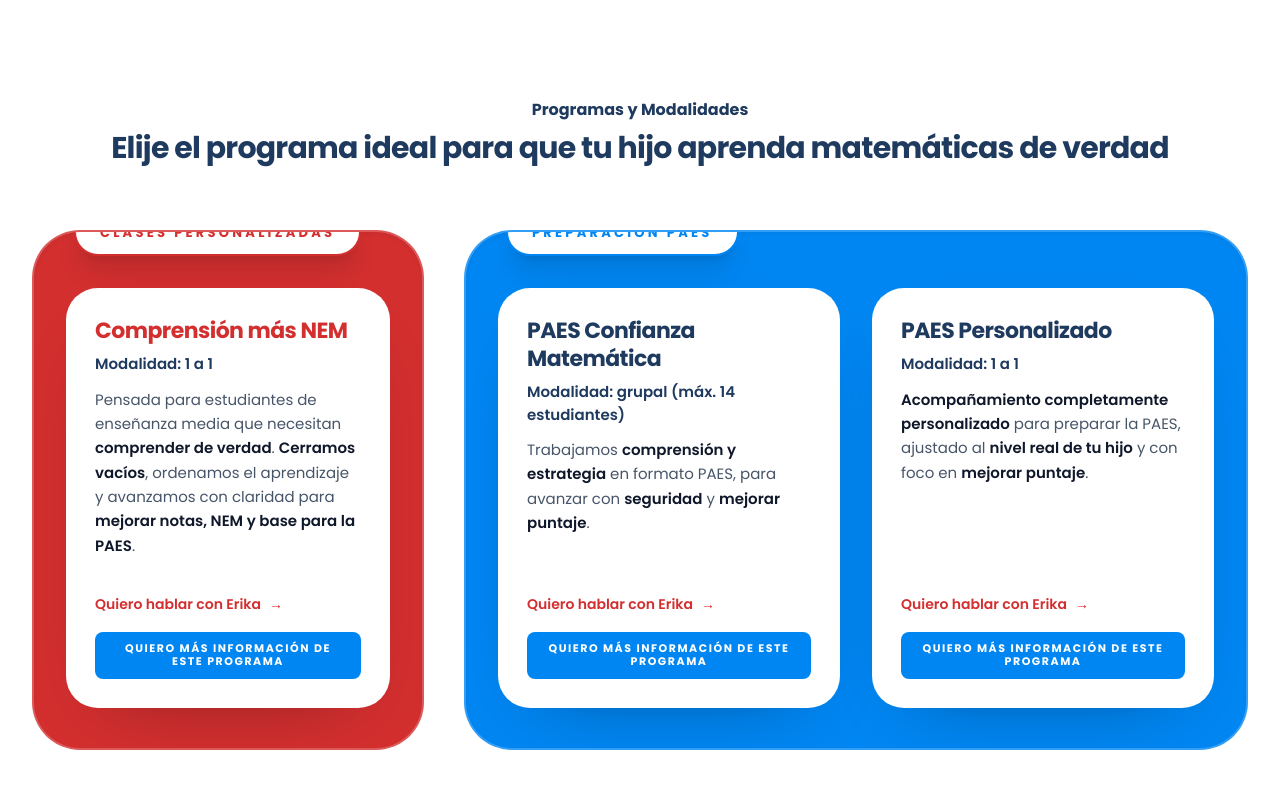
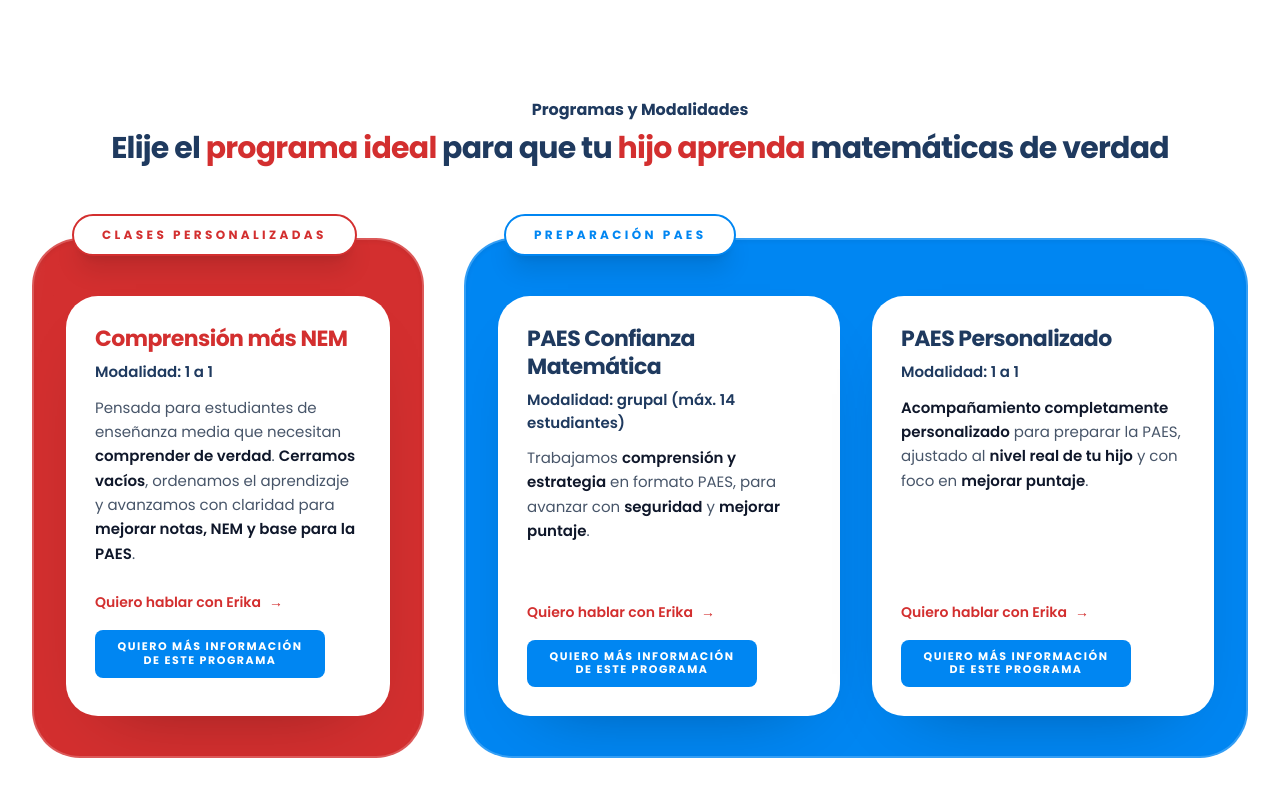
Before and after one commit to Andy-Montes/erikalaprofedemate, a React (Vite) app: page / in a window 1280 px wide. Shown: the part 1800-2600 px from the top of the page. Built offline with nearby package versions, Linux system fonts and the light colour scheme.

Commit message:
Refine Programs shine with elegant diagonal highlights

```diff
--- a/components/Programs.tsx
+++ b/components/Programs.tsx
@@ -24,9 +24,9 @@
 
   // Botón compacto, sin “show”, sin glow, sin scale
   const infoBtn =
-    "inline-flex items-center justify-center bg-[#0086f2] text-white font-bold " +
-    "text-[10px] sm:text-[11px] uppercase tracking-[0.14em] " +
-    "py-2.5 px-4 rounded-lg leading-tight " +
+    "inline-flex flex-col items-center justify-center bg-[#0086f2] text-white font-bold " +
+    "text-[10px] sm:text-[11px] uppercase tracking-[0.14em] text-center " +
+    "py-2.5 px-3 rounded-lg leading-tight w-[220px] sm:w-[230px] " +
     "hover:bg-blue-700 active:opacity-95";
 
   return (
@@ -38,7 +38,8 @@
             Programas y Modalidades
           </span>
           <h2 className="text-2xl md:text-3xl font-black text-brandNavy leading-tight">
-            Elije el programa ideal para que tu hijo aprenda matemáticas de verdad
+            Elije el <span className="text-brandRed">programa ideal</span> para que tu{" "}
+            <span className="text-brandRed">hijo aprenda</span> matemáticas de verdad
           </h2>
         </div>
 
@@ -46,43 +47,50 @@
           {/* =======================================================
               BLOQUE ROJO (wrapper overflow-visible para NO cortar pill)
           ======================================================= */}
-          <div className="lg:w-1/3 relative overflow-visible">
+          <div className="lg:w-1/3 relative overflow-visible pt-2">
+            {/* Pill superior */}
+            <div className="absolute -top-4 left-6 sm:left-10 z-30 bg-white text-brandRed px-7 py-2.5 rounded-full border-2 border-brandRed shadow-xl">
+              <span className="block text-[11px] sm:text-[12px] font-black uppercase tracking-[0.28em] whitespace-nowrap">
+                Clases Personalizadas
+              </span>
+            </div>
+
             {/* Panel de color (este sí recorta el glow por dentro) */}
             <div className="relative rounded-[3rem] bg-brandRed shadow-inner border-2 border-white/20 overflow-hidden group">
-              {/* Glow elegante: línea diagonal que cruza (NO mancha) */}
-              <div className="absolute inset-0 z-0 pointer-events-none">
-                {/* Shine principal */}
+              {/* Glow shine elegante detrás de las cards blancas */}
+              <div className="absolute inset-0 z-0 pointer-events-none overflow-hidden">
                 <div
                   className="
-                    absolute -inset-y-10 -left-56 w-44 rotate-12
-                    bg-gradient-to-b from-white/0 via-white/35 to-white/0
-                    blur-lg opacity-0
-                    group-hover:opacity-100 group-hover:translate-x-[680px]
-                    transition-all duration-700 ease-out
+                    absolute -top-20 -left-40 h-[170%] w-14 rotate-[18deg] rounded-full
+                    bg-gradient-to-b from-white/0 via-white/80 to-white/0
+                    blur-[3px] opacity-35
+                    group-hover:opacity-95 group-hover:translate-x-[660px]
+                    transition-all duration-1000 ease-out
                   "
                 />
-                {/* Shine secundario (más fino) */}
                 <div
                   className="
-                    absolute -inset-y-10 -left-72 w-24 rotate-12
+                    absolute -top-24 -left-52 h-[180%] w-24 rotate-[18deg] rounded-full
+                    bg-gradient-to-b from-white/0 via-white/45 to-white/0
+                    blur-xl opacity-25
+                    group-hover:opacity-80 group-hover:translate-x-[720px]
+                    transition-all duration-[1150ms] ease-out
+                  "
+                />
+                <div
+                  className="
+                    absolute -top-16 -left-48 h-[150%] w-36 rotate-[18deg] rounded-full
                     bg-gradient-to-b from-white/0 via-white/22 to-white/0
-                    blur-md opacity-0
-                    group-hover:opacity-100 group-hover:translate-x-[720px]
-                    transition-all duration-700 ease-out
+                    blur-2xl opacity-20
+                    group-hover:opacity-60 group-hover:translate-x-[700px]
+                    transition-all duration-[1250ms] ease-out
                   "
                 />
               </div>
 
-              {/* Pill (afuera visualmente, sin recorte) */}
-              <div className="absolute top-0 left-10 -translate-y-1/2 z-20 bg-white text-brandRed px-6 py-2.5 rounded-full border-2 border-brandRed shadow-xl">
-                <span className="text-[12px] sm:text-[13px] font-black uppercase tracking-[0.25em]">
-                  Clases Personalizadas
-                </span>
-              </div>
-
               <div className="px-8 pt-14 pb-10 relative z-10">
                 {/* Card blanca */}
-                <div className={`${wowCard} lg:h-[420px] overflow-hidden`}>
+                <div className={`${wowCard} lg:min-h-[420px]`}>
                   <div className="p-7 flex flex-col h-full">
                     <div>
                       <h3 className="text-xl sm:text-[22px] font-black text-brandRed mb-2">
@@ -114,7 +122,8 @@
 
                       <div className="pt-4">
                         <button onClick={() => onOpenModal(infoUrl)} className={infoBtn}>
-                          Quiero más información de este programa
+                          <span className="block">Quiero más información</span>
+                            <span className="block">de este programa</span>
                         </button>
                       </div>
                     </div>
@@ -128,41 +137,50 @@
           {/* =======================================================
               BLOQUE AZUL (wrapper overflow-visible para NO cortar pill)
           ======================================================= */}
-          <div className="lg:w-2/3 relative overflow-visible">
+          <div className="lg:w-2/3 relative overflow-visible pt-2">
+            {/* Pill superior */}
+            <div className="absolute -top-4 left-6 sm:left-10 z-30 bg-white text-[#0086f2] px-7 py-2.5 rounded-full border-2 border-[#0086f2] shadow-xl">
+              <span className="block text-[11px] sm:text-[12px] font-black uppercase tracking-[0.28em] whitespace-nowrap">
+                Preparación PAES
+              </span>
+            </div>
+
             <div className="relative rounded-[3rem] bg-[#0086f2] shadow-inner border-2 border-white/20 overflow-hidden group">
-              {/* Glow elegante: línea diagonal que cruza (NO mancha) */}
-              <div className="absolute inset-0 z-0 pointer-events-none">
+              {/* Glow shine elegante detrás de las cards blancas */}
+              <div className="absolute inset-0 z-0 pointer-events-none overflow-hidden">
                 <div
                   className="
-                    absolute -inset-y-10 -left-56 w-44 rotate-12
-                    bg-gradient-to-b from-white/0 via-white/32 to-white/0
-                    blur-lg opacity-0
-                    group-hover:opacity-100 group-hover:translate-x-[780px]
-                    transition-all duration-700 ease-out
+                    absolute -top-20 -left-44 h-[170%] w-14 rotate-[18deg] rounded-full
+                    bg-gradient-to-b from-white/0 via-white/80 to-white/0
+                    blur-[3px] opacity-35
+                    group-hover:opacity-95 group-hover:translate-x-[880px]
+                    transition-all duration-1000 ease-out
                   "
                 />
                 <div
                   className="
-                    absolute -inset-y-10 -left-72 w-24 rotate-12
-                    bg-gradient-to-b from-white/0 via-white/20 to-white/0
-                    blur-md opacity-0
-                    group-hover:opacity-100 group-hover:translate-x-[820px]
-                    transition-all duration-700 ease-out
+                    absolute -top-24 -left-56 h-[180%] w-24 rotate-[18deg] rounded-full
+                    bg-gradient-to-b from-white/0 via-white/45 to-white/0
+                    blur-xl opacity-25
+                    group-hover:opacity-80 group-hover:translate-x-[940px]
+                    transition-all duration-[1150ms] ease-out
                   "
                 />
-              </div>
-
-              {/* Pill */}
-              <div className="absolute top-0 left-10 -translate-y-1/2 z-20 bg-white text-[#0086f2] px-6 py-2.5 rounded-full border-2 border-[#0086f2] shadow-xl">
-                <span className="text-[12px] sm:text-[13px] font-black uppercase tracking-[0.25em]">
-                  Preparación PAES
-                </span>
+                <div
+                  className="
+                    absolute -top-16 -left-52 h-[150%] w-36 rotate-[18deg] rounded-full
+                    bg-gradient-to-b from-white/0 via-white/22 to-white/0
+                    blur-2xl opacity-20
+                    group-hover:opacity-60 group-hover:translate-x-[920px]
+                    transition-all duration-[1250ms] ease-out
+                  "
+                />
               </div>
 
               <div className="px-8 pt-14 pb-10 relative z-10">
                 <div className="grid grid-cols-1 md:grid-cols-2 gap-8">
                   {/* PAES GRUPAL */}
-                  <div className={`${wowCard} lg:h-[420px] overflow-hidden`}>
+                  <div className={`${wowCard} lg:min-h-[420px]`}>
                     <div className="p-7 flex flex-col h-full">
                       <div>
                         <h3 className="text-xl sm:text-[22px] font-black text-brandNavy mb-2">
@@ -193,7 +211,8 @@
 
                         <div className="pt-4">
                           <button onClick={() => onOpenModal(infoUrl)} className={infoBtn}>
-                            Quiero más información de este programa
+                            <span className="block">Quiero más información</span>
+                            <span className="block">de este programa</span>
                           </button>
                         </div>
                       </div>
@@ -201,7 +220,7 @@
                   </div>
 
                   {/* PAES 1:1 */}
-                  <div className={`${wowCard} lg:h-[420px] overflow-hidden`}>
+                  <div className={`${wowCard} lg:min-h-[420px]`}>
                     <div className="p-7 flex flex-col h-full">
                       <div>
                         <h3 className="text-xl sm:text-[22px] font-black text-brandNavy mb-2">
@@ -234,7 +253,8 @@
 
                         <div className="pt-4">
                           <button onClick={() => onOpenModal(infoUrl)} className={infoBtn}>
-                            Quiero más información de este programa
+                            <span className="block">Quiero más información</span>
+                            <span className="block">de este programa</span>
                           </button>
                         </div>
                       </div>
```
